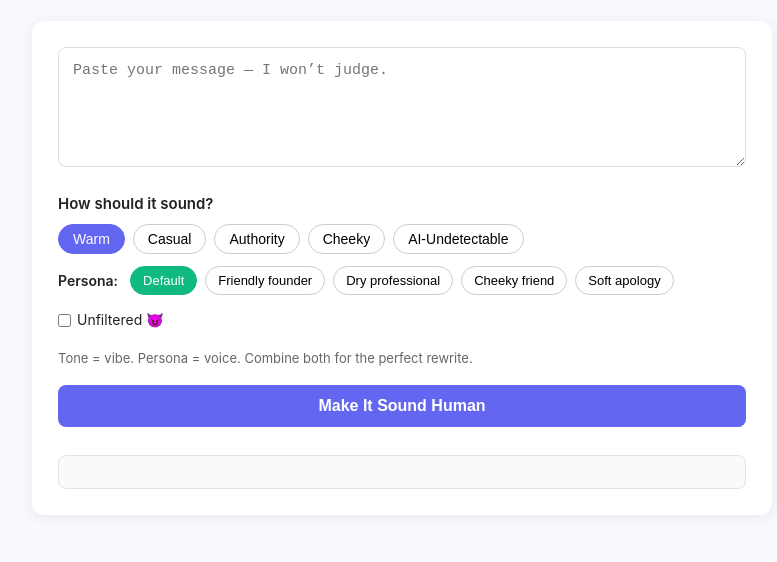
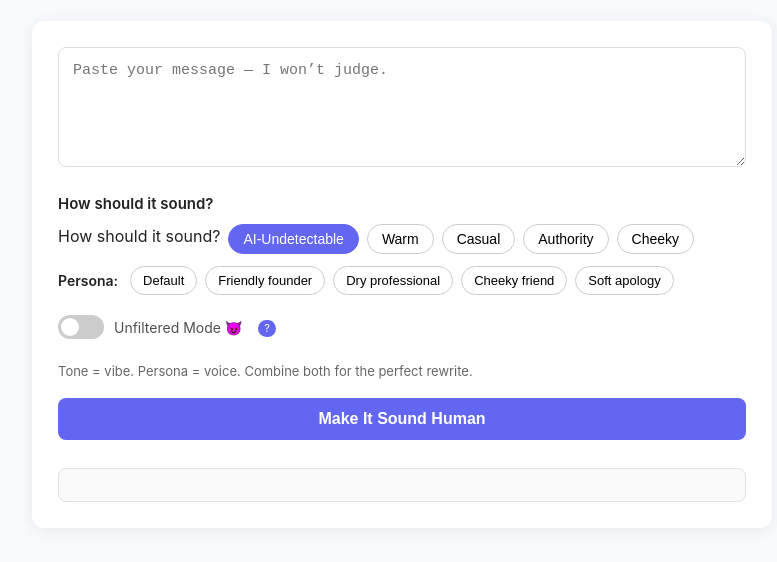
Before and after one commit to sogregory/warmdm, a website: page public/index.html in a window 1280 px wide. Shown: the part 158-720 px from the top of the page, without its empty margins (238-1015 px from the left). Drawn offline with Linux system fonts and the light colour scheme.

Commit message:
Add toggle switch + UI spacing polish

```diff
--- a/public/index.html
+++ b/public/index.html
@@ -47,11 +47,13 @@
           <div class="tone-header">How should it sound?</div>
 
           <div class="tone-row">
-            <button class="tone-btn active" data-tone="Warm">Warm</button>
-            <button class="tone-btn" data-tone="Casual">Casual</button>
-            <button class="tone-btn" data-tone="Authority">Authority</button>
-            <button class="tone-btn" data-tone="Cheeky">Cheeky</button>
-            <button class="tone-btn" data-tone="AI-Undetectable">AI-Undetectable</button>
+              <span class="tone-label">How should it sound?</span>
+
+              <button class="tone-btn active" data-tone="AI-Undetectable">AI-Undetectable</button>
+              <button class="tone-btn" data-tone="Warm">Warm</button>
+              <button class="tone-btn" data-tone="Casual">Casual</button>
+              <button class="tone-btn" data-tone="Authority">Authority</button>
+              <button class="tone-btn" data-tone="Cheeky">Cheeky</button>
           </div>
 
           <!-- Personas -->
@@ -64,10 +66,14 @@
               <button type="button" class="persona-btn" data-persona="Soft apology">Soft apology</button>
           </div>
 
-          <label class="toggle-label">
-            <input type="checkbox" id="unfilteredToggle" />
-            Unfiltered 😈
-          </label>
+          <div class="toggle-wrapper">
+            <label class="toggle-label">
+              <input type="checkbox" id="unfilteredToggle" class="toggle-input" />
+              <span class="toggle-slider"></span>
+            </label>
+              <span class="toggle-text">Unfiltered Mode 😈</span>
+              <span class="tooltip" title="Unfiltered removes guardrails and rewrites exactly as instructed. Use responsibly.">?</span>
+          </div>
 
           <div class="tone-tip">
             Tone = vibe. Persona = voice. Combine both for the perfect rewrite.
--- a/public/style.css
+++ b/public/style.css
@@ -142,15 +142,17 @@ textarea {
   font-size: 13px;
 }
 
-.persona-btn.active {
-  background: #10b981;
-  border-color: #10b981;
-  color: #fff;
-}
+background: #6366f1; /* purple to match brand */
 
 .persona-btn:hover {
   background: #e9fff4;
 }
+
+.controls-row,
+.persona-row {
+  margin-bottom: 12px;
+}
+
 
 /* ------------------------------
    UNFILTERED TOGGLE
@@ -334,3 +336,80 @@ textarea {
 .footer a:hover {
   text-decoration: underline;
 }
+
+.tooltip {
+  display: inline-block;
+  background: #6366f1;
+  color: white;
+  padding: 0 6px;
+  border-radius: 50%;
+  cursor: pointer;
+  font-size: 11px;
+  margin-left: 6px;
+}
+
+/* --- Toggle Switch --- */
+.toggle-wrapper {
+  display: flex;
+  align-items: center;
+  gap: 10px;
+  margin-bottom: 12px;
+}
+
+.toggle-label {
+  position: relative;
+  display: inline-block;
+  width: 46px;
+  height: 24px;
+}
+
+.toggle-input {
+  opacity: 0;
+  width: 0;
+  height: 0;
+}
+
+.toggle-slider {
+  position: absolute;
+  inset: 0;
+  background-color: #ccc;
+  border-radius: 24px;
+  transition: 0.3s;
+}
+
+.toggle-slider:before {
+  content: "";
+  position: absolute;
+  height: 18px;
+  width: 18px;
+  left: 3px;
+  top: 3px;
+  background-color: white;
+  border-radius: 50%;
+  transition: 0.3s;
+}
+
+/* When checked */
+.toggle-input:checked + .toggle-slider {
+  background-color: #6366f1;
+}
+
+.toggle-input:checked + .toggle-slider:before {
+  transform: translateX(22px);
+}
+
+.toggle-text {
+  font-size: 14px;
+  color: #4f4f4f;
+}
+
+/* Tooltip reused */
+.tooltip {
+  display: inline-block;
+  background: #6366f1;
+  color: white;
+  padding: 0 6px;
+  border-radius: 50%;
+  cursor: pointer;
+  font-size: 11px;
+}
```
